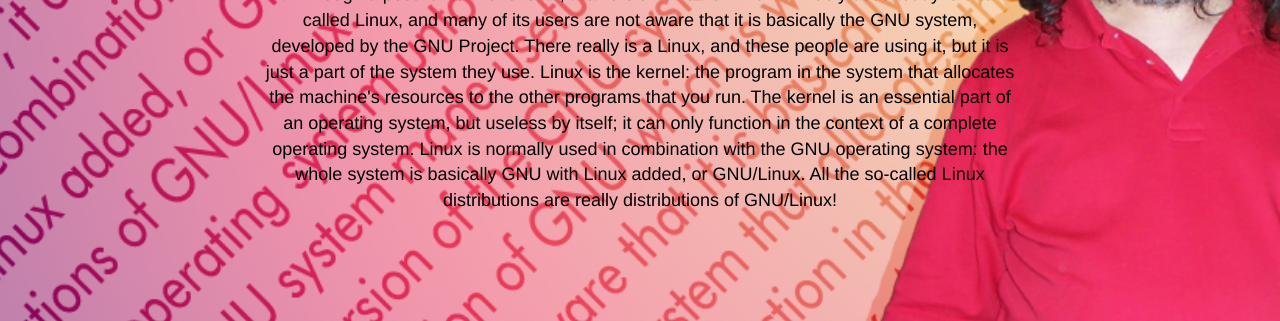
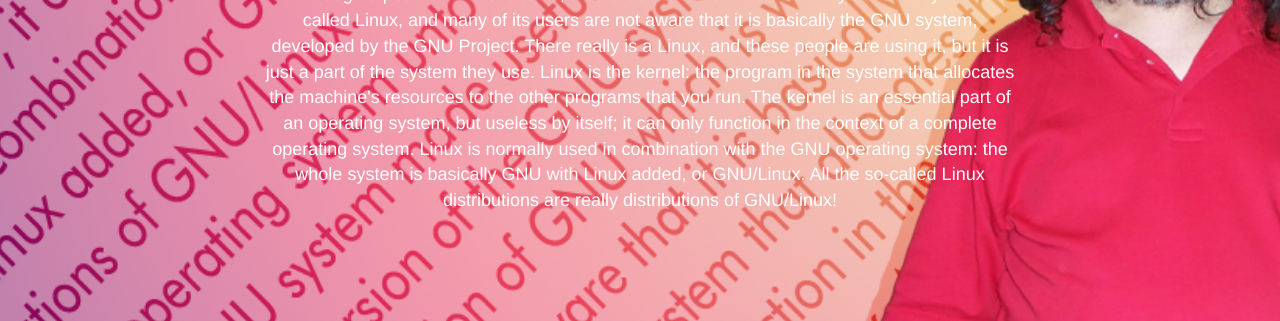
Before and after one commit to Thisiswhathackerfundcouldlooklike/Thisiswhathackerfundcouldlooklike.github.io, a plain HTML site: page index.html in a window 1280 px wide. Shown: the part 316-637 px from the top of the page. Drawn offline with nearby package versions, Linux system fonts and the light colour scheme.

Commit message:
Make the intro text more readable on the background
Prior to this PR, it's quite hard to read the intro text due to
the black colour slightly blending in with the background.

```diff
--- a/index.html
+++ b/index.html
@@ -11,7 +11,7 @@
   height: 80%;
   padding: 100px 0;
   text-align: center;
-  color: #000;
+  color: #FFFFFF;
   background: url(img/love.png) no-repeat bottom center scroll;  background-color: #000;
   -webkit-background-size: cover;
   -moz-background-size: cover;
```
